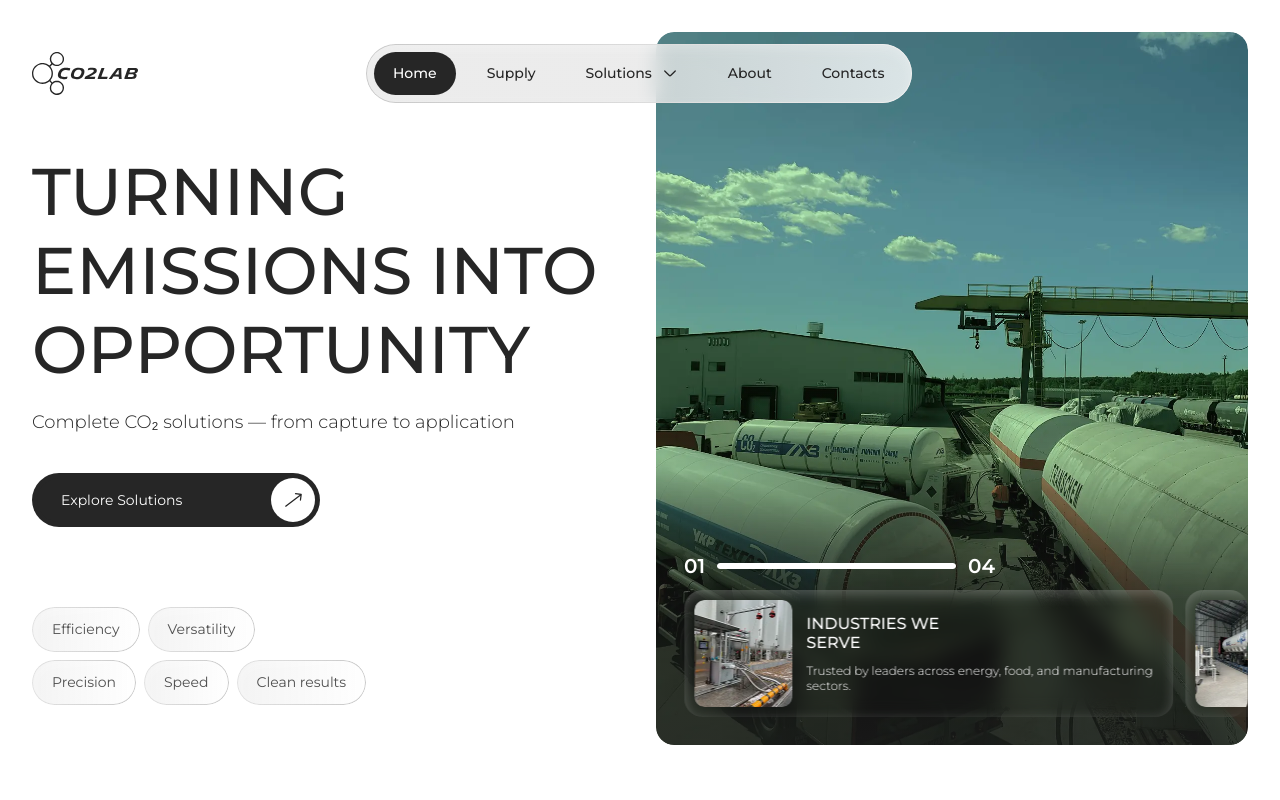
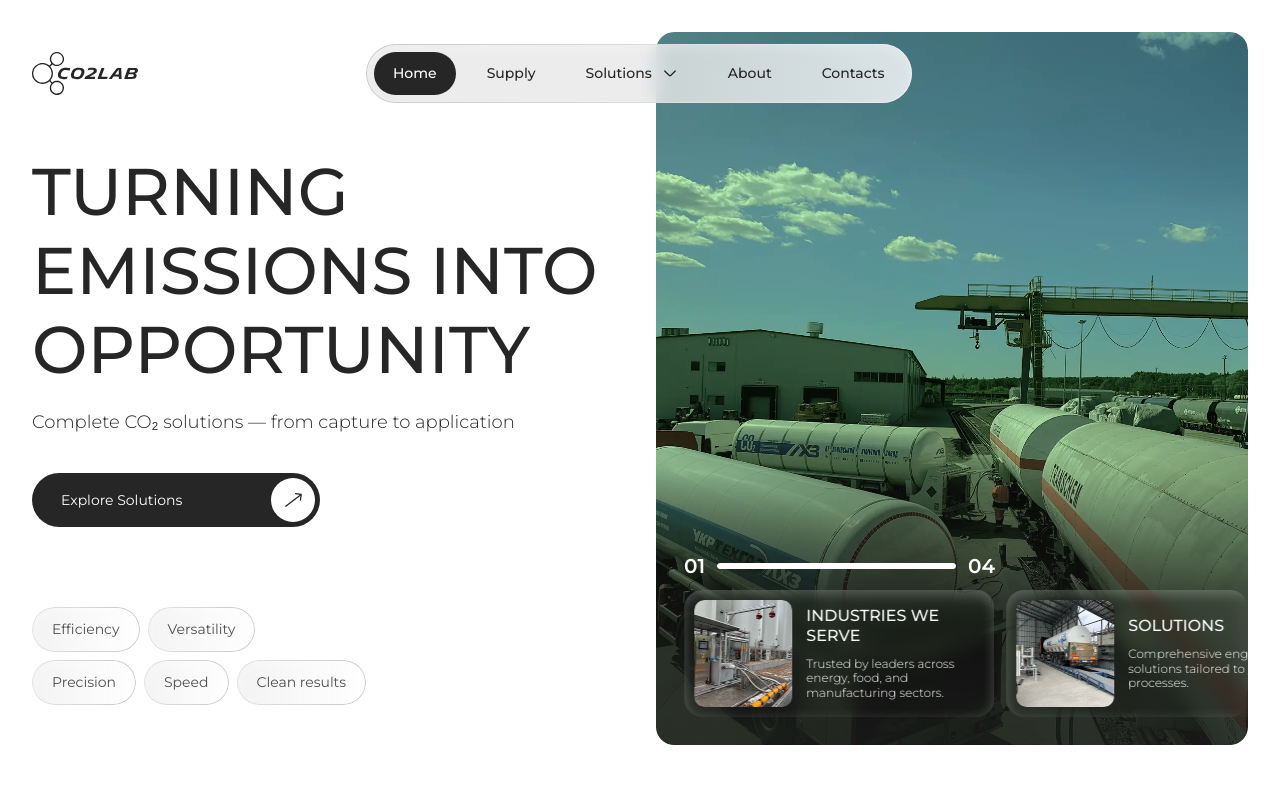
Before and after one commit to cyanidium-dev/co2lab, a Next.js app: page / in a window 1280 px wide. Shown: the top 800 px of the page. Built offline with nearby package versions, Linux system fonts and the light colour scheme.

Commit message:
updated styles

```diff
--- a/src/components/homePage/hero/slider/HeroSlider.tsx
+++ b/src/components/homePage/hero/slider/HeroSlider.tsx
@@ -58,14 +58,13 @@ export default function HeroSlider() {
         </span>
       </div>
 
-      {/* Cards strip: 4 слайди + клон, gap 12px; рух зправа наліво */}
+      {/* Cards strip: основний слайд 250px/310px, gap 12px, решта — превʼю */}
       <div className="overflow-hidden rounded-[18px]">
         <div
-          className="flex ease-out"
+          className="flex w-[1298px] gap-3 ease-out [--step:262px] lg:w-[1598px] lg:[--step:322px]"
           style={{
-            width: "calc(425% + 48px)",
-            gap: "12px",
-            transform: `translateX(calc(-${activeIndex} * (20% + 12px)))`,
+            ["--active" as string]: activeIndex,
+            transform: "translateX(calc(-1 * var(--active) * var(--step)))",
             transition: transitionEnabled
               ? `transform ${TRANSITION_MS}ms ease-out`
               : "none",
@@ -74,8 +73,7 @@ export default function HeroSlider() {
           {heroSlides.map((slide) => (
             <div
               key={slide.id}
-              className="flex w-[250px] lg:w-[310px] shrink-0 items-center gap-2 lg:gap-3.5 rounded-[18px] p-2.5 backdrop-blur-[10px] shadow-[inset_0_4px_12.6px_0_rgba(255,255,255,0.25)]"
-              style={{ minWidth: "20%" }}
+              className="flex w-[250px] shrink-0 items-center gap-2 rounded-[18px] p-2.5 shadow-[inset_0_4px_12.6px_0_rgba(255,255,255,0.25)] backdrop-blur-[10px] lg:w-[310px] lg:gap-3.5"
             >
               <div className="relative h-[77px] lg:h-[107px] w-[84px] lg:w-[98px] shrink-0 overflow-hidden rounded-[10px]">
                 <Image
```
